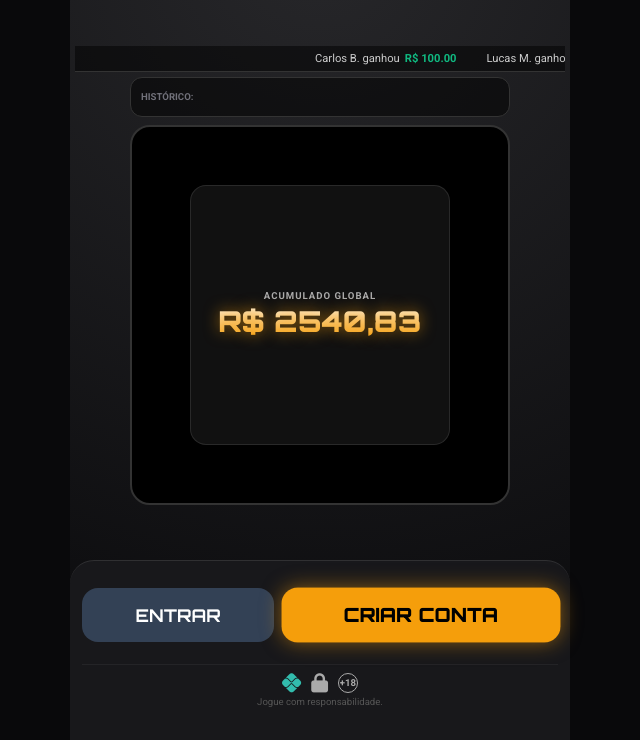
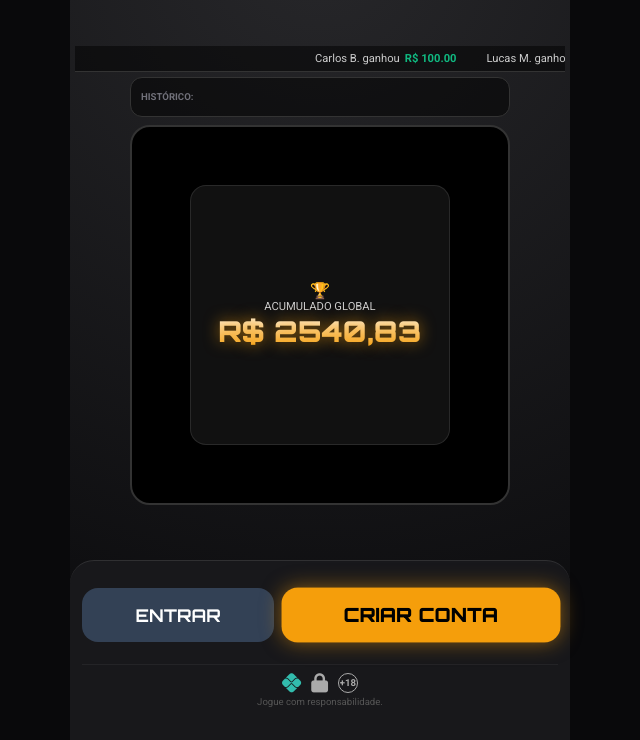
Before and after one commit to sevenpvh-ui/CopaPIX, a website: page public/index.html in a window 1280 px wide. Shown: the part 60-800 px from the top of the page, without its empty margins (320-960 px from the left). Drawn offline with nearby package versions, Linux system fonts and the light colour scheme; no server answers.

Commit message:
Update index.html

```diff
--- a/public/index.html
+++ b/public/index.html
@@ -55,8 +55,9 @@
                 <div class="game-grid" id="boardGrid">
                     <div class="center-hub">
                         <div class="hub-content">
-                            <div class="jackpot-label">ACUMULADO GLOBAL</div>
-                            <div id="fakeJackpot" class="jackpot-value">R$ 2.540,00</div>
+                            <div class="jackpot-icon">🏆</div>
+                            <small style="color: #ccc; font-size: 0.7rem;">ACUMULADO GLOBAL</small>
+                            <h2 id="fakeJackpot" class="jackpot-value">R$ 2.540,00</h2>
                             <div id="resultMessage" class="hidden">WIN!</div>
                         </div>
                     </div>
```
